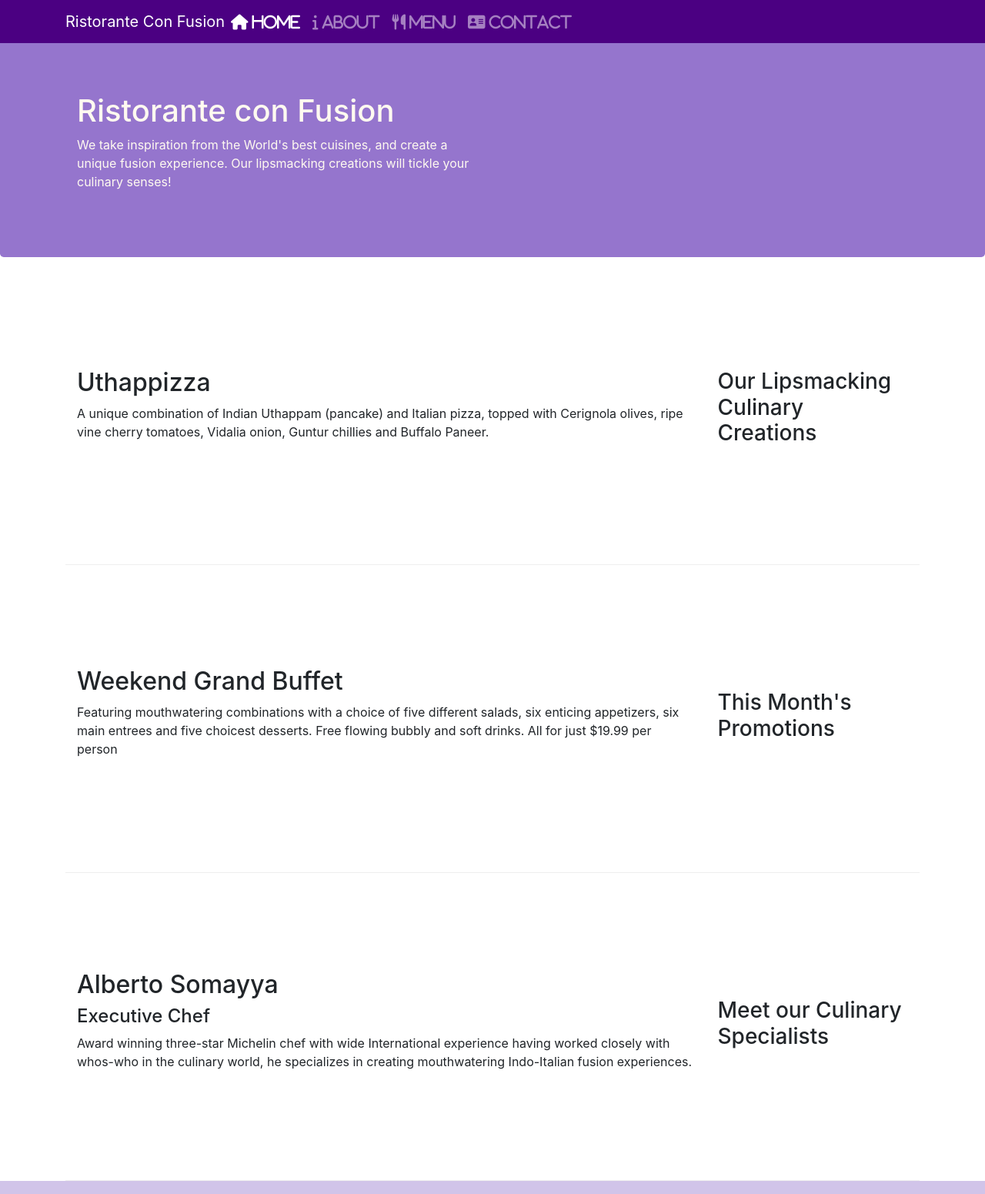
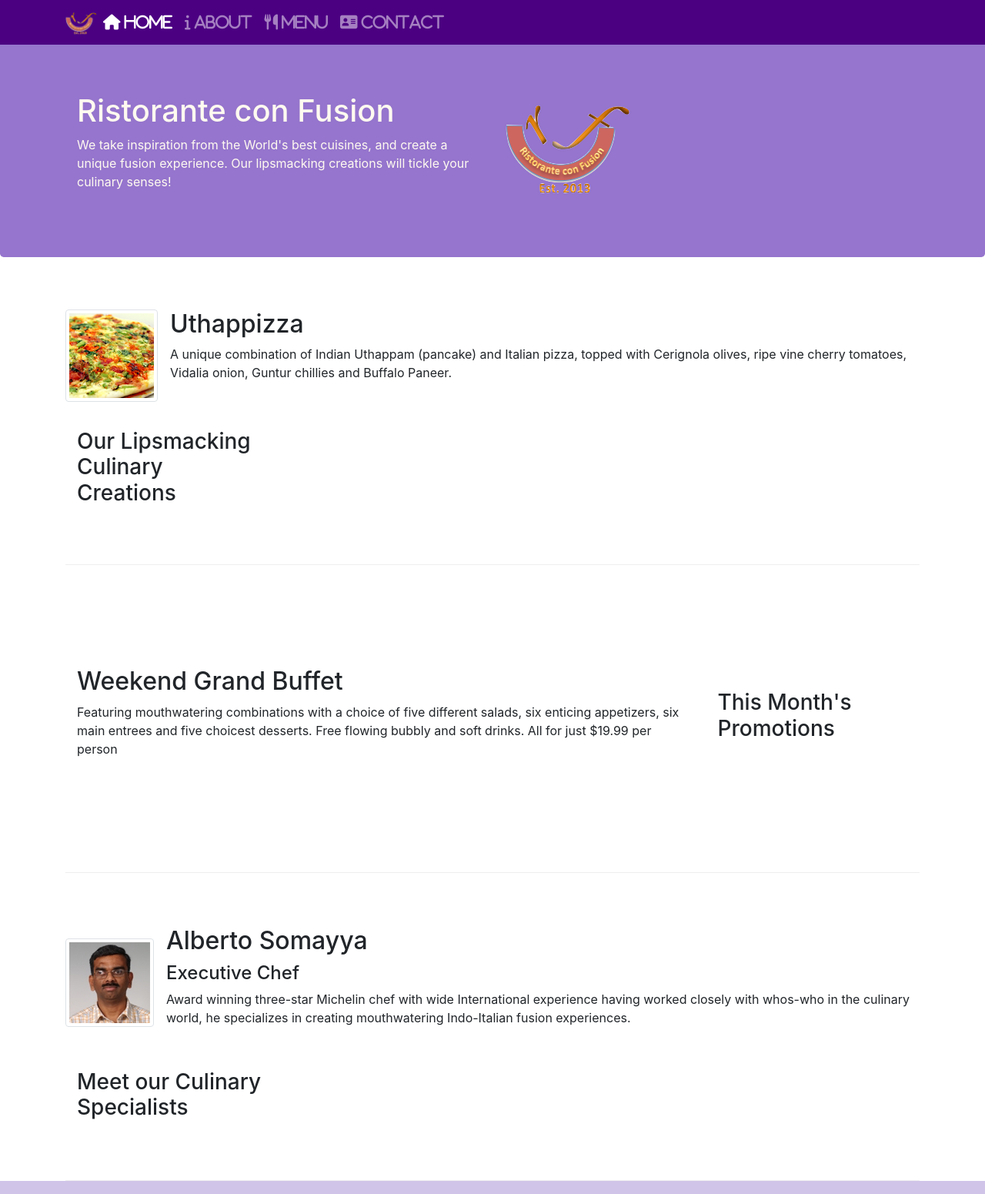
Before and after one commit to samazevedo/Bootstrap-conFusion-, a plain HTML site: page index.html in a window 1280 px wide. Shown: the top 1551 px of the page at 77% size. Drawn offline with nearby package versions, Linux system fonts and the light colour scheme.

Commit message:
images and media

```diff
--- a/index.html
+++ b/index.html
@@ -21,7 +21,7 @@
                 <span class="navbar-toggler-icon"></span>
 
             </button>
-            <a class="navbar-brand mr-auto" href="#">Ristorante Con Fusion</a>
+            <a class="navbar-brand mr-auto" href="#"><img src="img/logo.png" height="30" width="41"></a>
             <div class="collapse navbar-collapse" id="Navbar" >
                 <ul class="navbar-nav mr-auto">
                     <li class="nav-item  active"><a class="nav-link" href="#"><span class="fa fa-home fa-lg"> Home</span></a></li>
@@ -39,12 +39,13 @@
 
     <header class="jumbotron">
         <div class="container">
-            <div class="col-12 col-sm-6">
-                <div>
+            <div class="row row-header">
+                <div class="col-12 col-sm-6">
                     <h1>Ristorante con Fusion</h1>
                     <p>We take inspiration from the World's best cuisines, and create a unique fusion experience. Our lipsmacking creations will tickle your culinary senses!</p>
                 </div>
-                <div class="col-12 col-sm">
+                <div class="col-12 col-sm align-self-center">
+                    <img src="img/logo.png" class="img-fluid">
                 </div>
             </div>
         </div>
@@ -55,9 +56,15 @@
             <div class="col-12 col-sm-4 order-sm-last col-md-3">
                 <h3>Our Lipsmacking Culinary Creations</h3>
             </div>
-            <div class="col col-sm order-sm-first col-md">
-                <h2>Uthappizza</h2>
-                <p>A unique combination of Indian Uthappam (pancake) and Italian pizza, topped with Cerignola olives, ripe vine cherry tomatoes, Vidalia onion, Guntur chillies and Buffalo Paneer.</p>
+            <div class="media">
+                <img class="d-flex mr-3 img-thumbnail align-self-center"
+                    src="img/uthappizza.png" alt="Uthappizza">
+                    <div class="media-body">
+                        <h2 class="mt-0">Uthappizza</h2>
+                        <p class="d-none d-sm-block">A unique combination of Indian Uthappam (pancake)
+                             and Italian pizza, topped with Cerignola olives, ripe vine cherry tomatoes,
+                              Vidalia onion, Guntur chillies and Buffalo Paneer.</p>
+                    </div>
             </div>
         </div>
 
@@ -76,10 +83,18 @@
             <div class="col-12 col-sm-4 order-sm-last col-md-3">
                 <h3>Meet our Culinary Specialists</h3>
             </div>
-            <div  class="col col-sm col-md">
-                <h2>Alberto Somayya</h2>
-                <h4>Executive Chef</h4>
-                <p>Award winning three-star Michelin chef with wide International experience having worked closely with whos-who in the culinary world, he specializes in creating mouthwatering Indo-Italian fusion experiences. </p>
+            <div  class="media">
+                <img class="d-flex mr-3 img-thumbnail align-self-center"
+                     src="img/alberto.png" alt="Alberto Somayya">
+                <div class="media-body">
+                    <h2 class="mt-0">Alberto Somayya</h2>
+                    <h4>Executive Chef</h4>
+                    <p class="d-none d-sm-block">
+                        Award winning three-star Michelin chef with wide International
+                        experience having worked closely with whos-who in the culinary world,
+                        he specializes in creating mouthwatering Indo-Italian fusion experiences.
+                    </p>
+                </div>
             </div>
         </div>
     </div>
```
Also changed, not shown: aboutus.html (+3 -2 lines), contactus.html (+3 -2 lines), img/alberto.png (added), img/buffet.png (added), img/logo.png (added), img/uthappizza.png (added), 1 other file.
